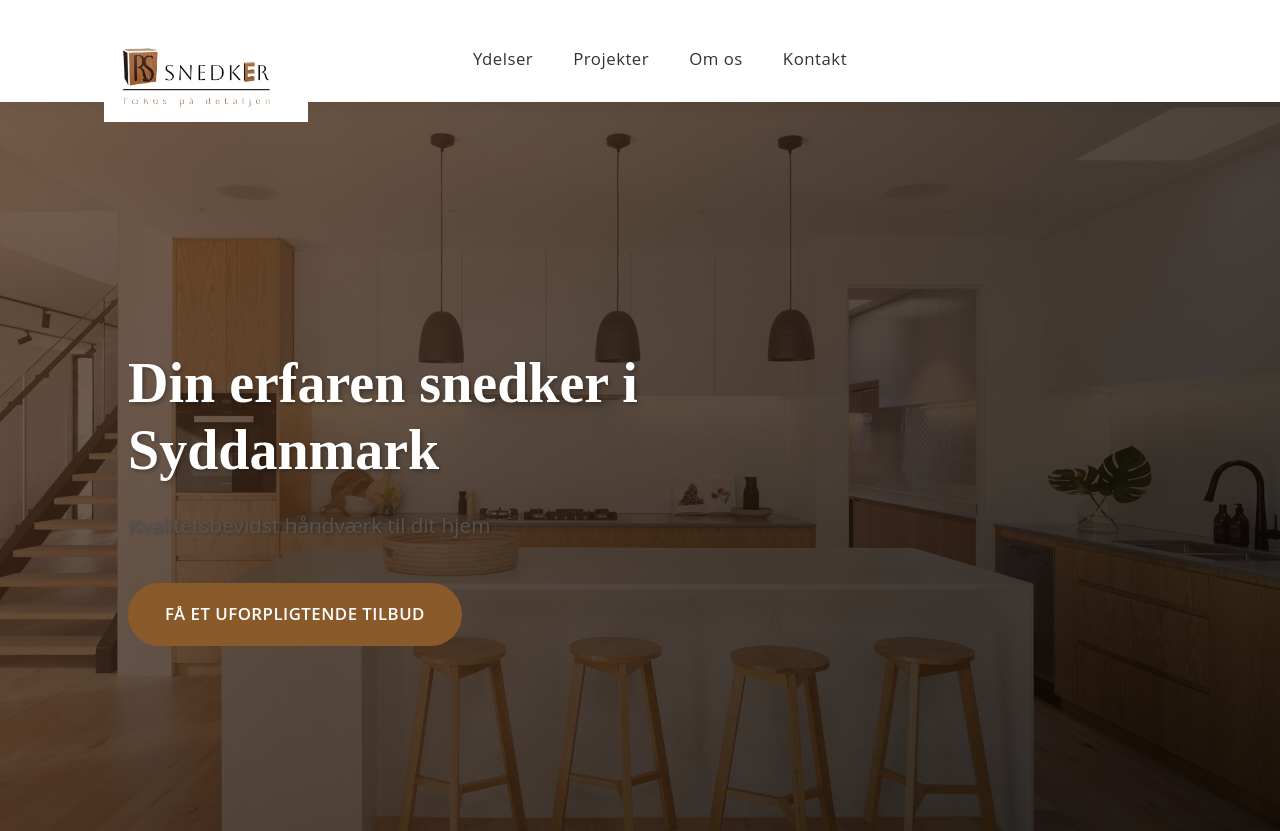
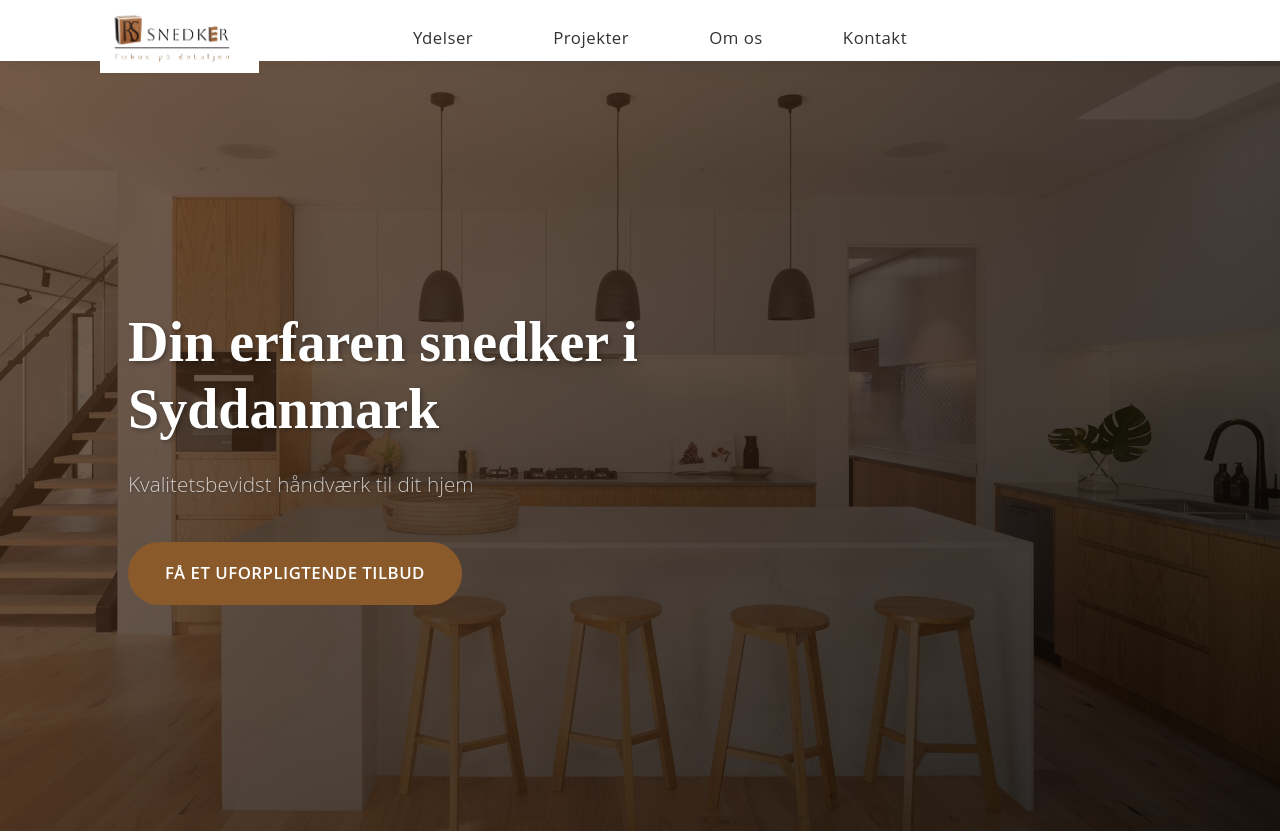
Before and after one commit to ralphboass/rs-snedker, a plain HTML site: page index.html in a window 1280 px wide. Shown: the top 831 px of the page. Drawn offline with Linux system fonts and the light colour scheme.

Commit message:
Update style.css

```diff
--- a/css/style.css
+++ b/css/style.css
@@ -103,20 +103,21 @@ header.scrolled {
 
 nav {
     display: flex;
-    justify-content: space-between;
+    justify-content: center;
     align-items: center;
     max-width: 1200px;
     margin: 0 auto;
     padding: 0 5%;
     position: relative;
+    gap: 3rem;
 }
 
 .logo {
-    display: flex;
-    align-items: flex-start;
+    position: absolute;
+    left: 5%;
+    top: 50%;
+    transform: translateY(-50%);
     height: 70px;
-    padding-top: 0.5rem;
-    position: relative;
     z-index: 1;
 }
 
@@ -140,9 +141,7 @@ nav {
     margin: 0 auto;
     padding: 0;
     list-style: none;
-    position: absolute;
-    left: 50%;
-    transform: translateX(-50%);
+    gap: 2.5rem;
 }
 
 .nav-links li {
@@ -199,6 +198,14 @@ nav {
     padding: 0 10%;
     position: relative;
     overflow: hidden;
+}
+
+.hero p {
+    color: rgba(255, 255, 255, 0.75);
+    font-size: 1.4rem;
+    margin-top: 1.5rem;
+    font-weight: 300;
+    text-shadow: 0 1px 3px rgba(0, 0, 0, 0.3);
 }
 
 .hero::before {
```
